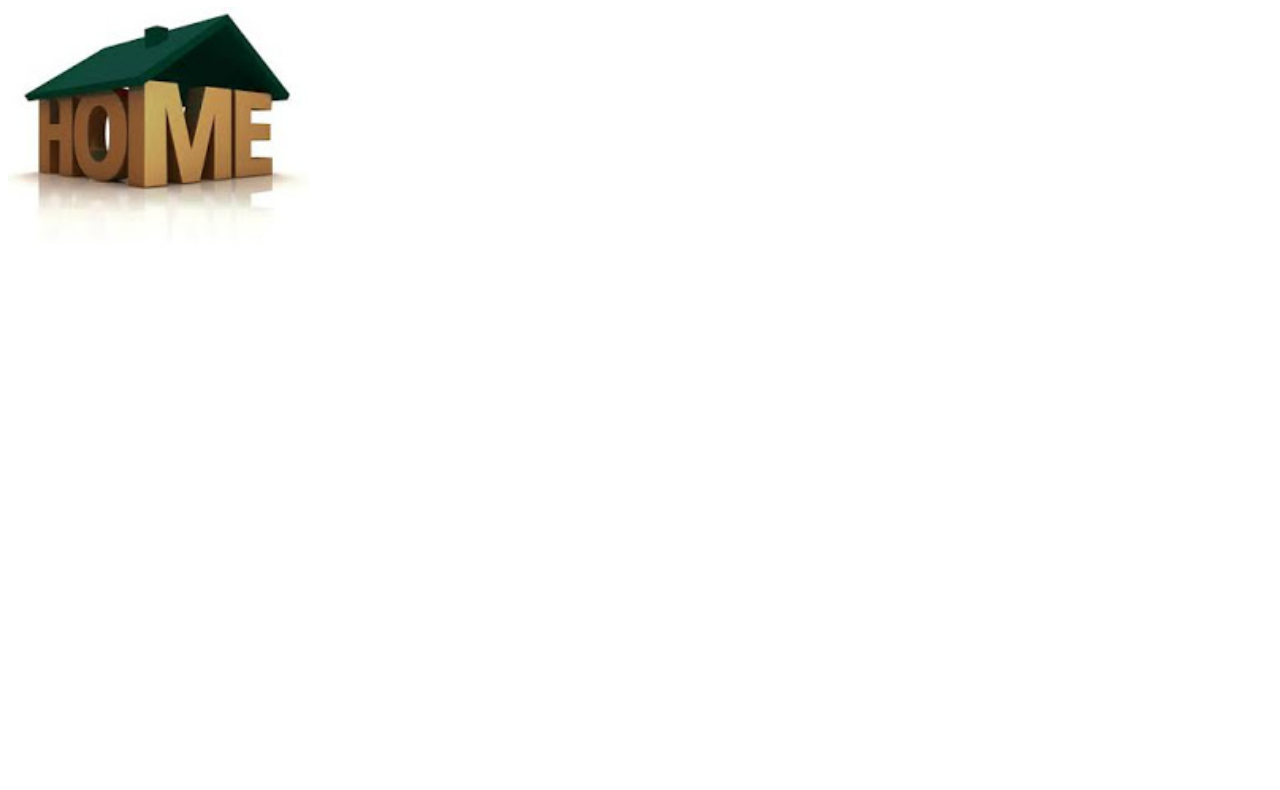
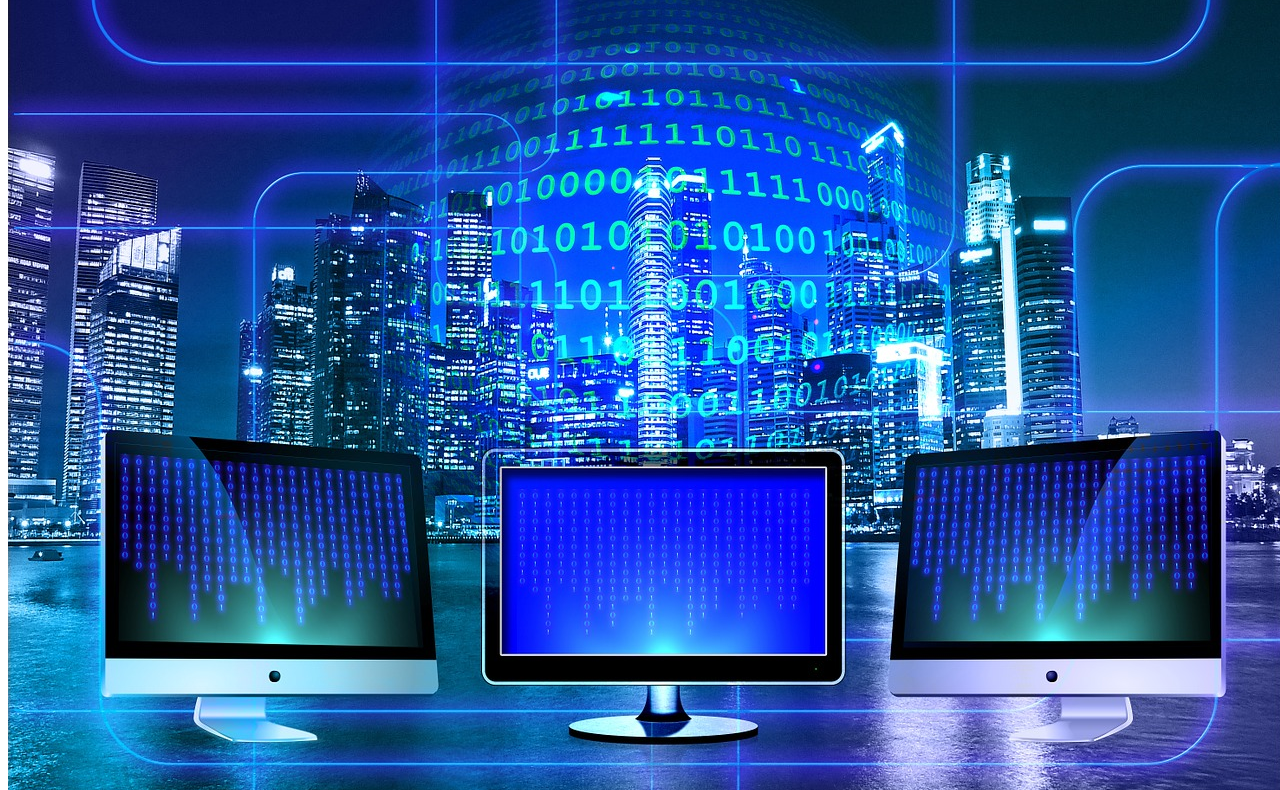
Before and after one commit to lyossola/lyossola.github.io, a plain HTML site: page index.html in a window 1280 px wide. Shown: the part 99-889 px from the top of the page. Before the commit the page ends 800 px from the top, so only its background shows below. Drawn offline with Linux system fonts and the light colour scheme.

```diff
--- a/index.html
+++ b/index.html
@@ -5,6 +5,9 @@
     <title>Home</title>
   </head>
   <body>
+    <div>
+    <img src="images/monitor2.jpg" height="903" width="1280"
+    </div>
     <a href="index.html">Home</a>
     <a href="portfolio.html">Portfolio</a>
     <h1>This is Lucie's Home Page!</h1>
```
Also changed, not shown: images/monitor.jpg (added), images/monitor2.jpg (added).
